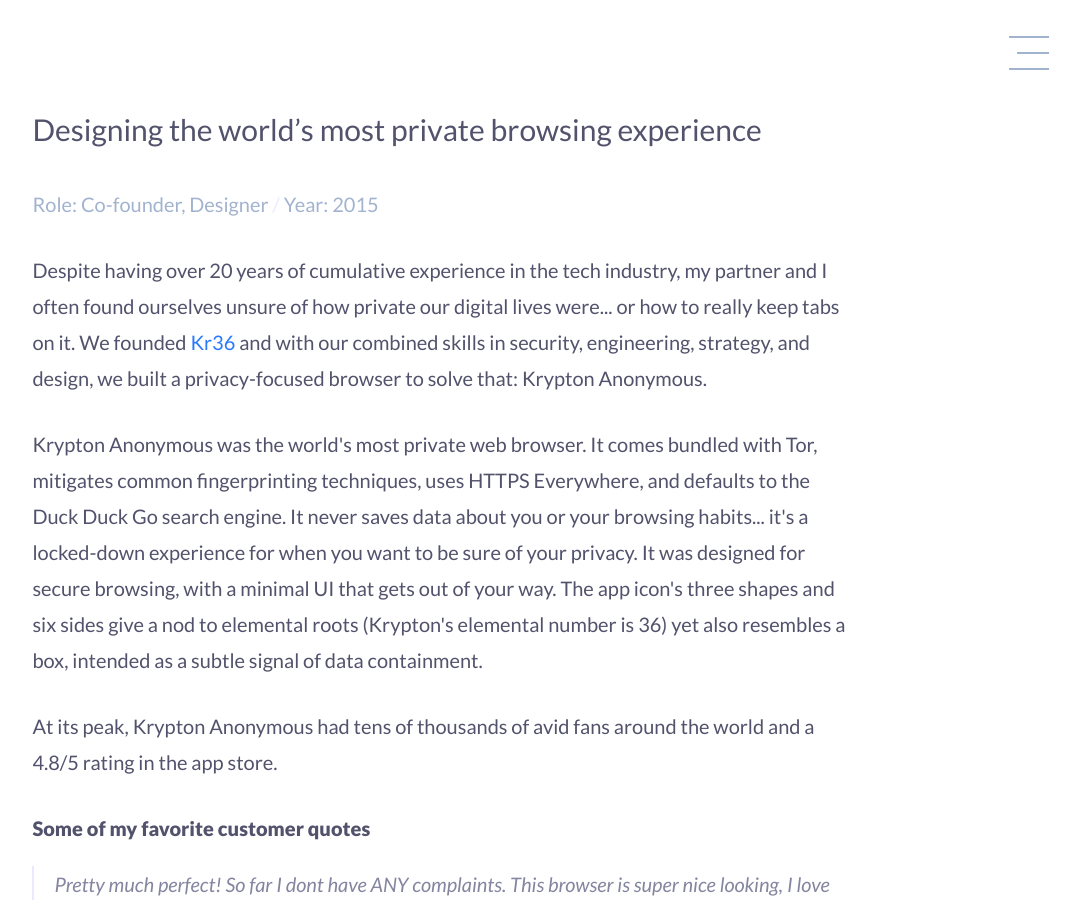
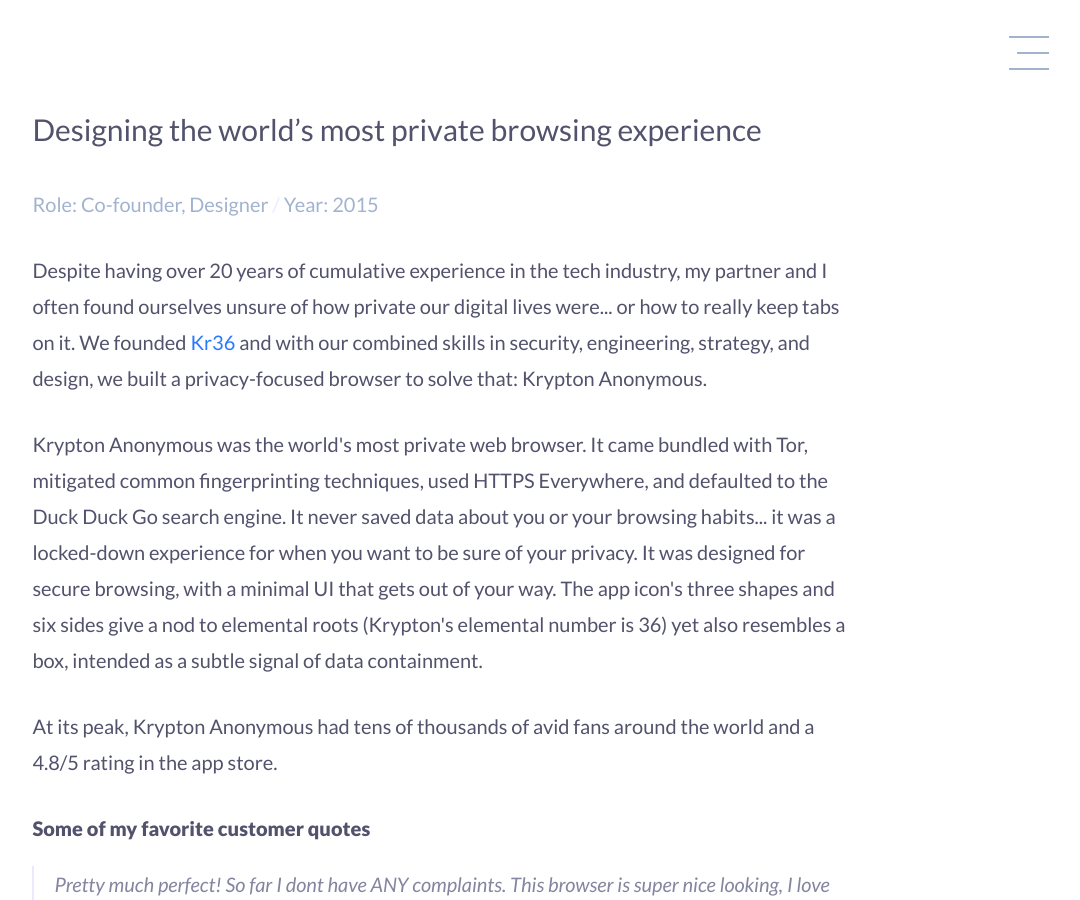
Before and after one commit to ericakatrak/ericakatrak.github.io, a Jekyll site: the page built from _posts/2016-09-07-krypton.md, in a window 1280 px wide and 900 px high. Shown: the whole window, without its empty margins (198-1278 px from the left). Built offline with Jekyll 4.4.1, drawn with Linux system fonts in a browser that asks for light colours.

Commit message:
Update Krypton copy

```diff
--- a/_posts/2016-09-07-krypton.md
+++ b/_posts/2016-09-07-krypton.md
@@ -8,7 +8,7 @@
   <h1>{{ page.title }}</h1>
   <p class="meta">Role: Co-founder, Designer <span class="lt">/</span> Year: 2015</p>
   <p>Despite having over 20 years of cumulative experience in the tech industry, my partner and I often found ourselves unsure of how private our digital lives were... or how to really keep tabs on it. We founded <a href="{{ site.url }}/kr36.html">Kr36</a> and with our combined skills in security, engineering, strategy, and design, we built a privacy-focused browser to solve that: Krypton Anonymous.</p>
-  <p>Krypton Anonymous was the world's most private web browser. It comes bundled with Tor, mitigates common fingerprinting techniques, uses HTTPS Everywhere, and defaults to the Duck Duck Go search engine. It never saves data about you or your browsing habits... it's a locked-down experience for when you want to be sure of your privacy. It was designed for secure browsing, with a minimal UI that gets out of your way. The app icon's three shapes and six sides give a nod to elemental roots (Krypton's elemental number is 36) yet also resembles a box, intended as a subtle signal of data containment.</p>
+  <p>Krypton Anonymous was the world's most private web browser. It came bundled with Tor, mitigated common fingerprinting techniques, used HTTPS Everywhere, and defaulted to the Duck Duck Go search engine. It never saved data about you or your browsing habits... it was a locked-down experience for when you want to be sure of your privacy. It was designed for secure browsing, with a minimal UI that gets out of your way. The app icon's three shapes and six sides give a nod to elemental roots (Krypton's elemental number is 36) yet also resembles a box, intended as a subtle signal of data containment.</p>
 
   <p>At its peak, Krypton Anonymous had tens of thousands of avid fans around the world and a 4.8/5 rating in the app store.</p>
 
```
